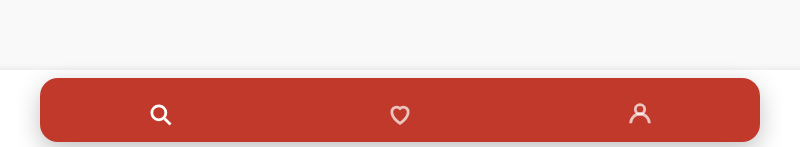
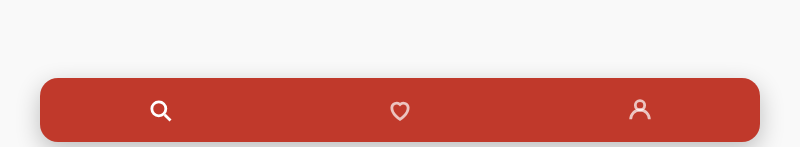
Before and after one commit to mamelishah/spillecafe-project, a plain HTML site: page pages/game-detail.html in a window 1280 px wide. Shown: the part 650-797 px from the top of the page, 240-1040 px from the left. Drawn offline with Linux system fonts and the light colour scheme.

Commit message:
lavet navigationsbaren

```diff
--- a/css/detail.css
+++ b/css/detail.css
@@ -191,31 +191,3 @@ body {
   font-size: 0.95rem;
   color: #444;
 }
-
-.app-nav {
-  position: fixed;
-  bottom: 0;
-  left: 0;
-  width: 100%;
-  background: #fff;
-  box-shadow: 0 -2px 6px rgba(0, 0, 0, 0.06);
-  z-index: 5;
-}
-
-.app-nav__tray {
-  display: flex;
-  justify-content: space-around;
-  align-items: center;
-  padding: 8px 0;
-}
-
-.nav-item {
-  background: none;
-  border: none;
-  font-size: 1.3rem;
-  color: var(--muted);
-}
-
-.nav-item.active {
-  color: var(--brand);
-}
--- a/css/navigationsbar.css
+++ b/css/navigationsbar.css
@@ -172,3 +172,93 @@
   white-space: nowrap;
   border: 0;
 }
+
+/* --- Bundnav: hård reset & låsning af ikon-centrering --- */
+.app-nav,
+.app-nav * {
+  /* Nulstil ting som detail.css kan have sat globalt */
+  box-sizing: border-box;
+}
+
+.app-nav {
+  line-height: 0; /* stop baseline-shift */
+}
+
+.app-nav__tray {
+  display: grid;
+  grid-template-columns: repeat(3, 1fr);
+  align-items: center; /* centrer cellernes indhold vertikalt */
+  justify-items: center; /* og horisontalt */
+  height: calc(var(--nav-height) + env(safe-area-inset-bottom, 0px));
+  padding-bottom: env(safe-area-inset-bottom, 0px);
+}
+
+/* Knapperne */
+.app-nav .nav-item {
+  display: grid; /* mere stabil end flex her */
+  place-items: center; /* 1-liner for center/center */
+  gap: 0;
+  padding: 0;
+  margin: 0;
+  height: 100%;
+  width: 100%;
+  background: transparent;
+  border: 0;
+  color: var(--nav-fg-dim);
+  cursor: pointer;
+  outline: none;
+  line-height: 0; /* vigtig: fjern tekst-baseline */
+}
+
+/* Sørg for at evt. global svg-styling ikke slår igennem */
+.app-nav .nav-item svg {
+  display: block; /* fjern inline-gap */
+  width: 28px !important; /* lås størrelsen */
+  height: 28px !important;
+  min-width: 28px;
+  min-height: 28px;
+  max-width: 28px;
+  max-height: 28px;
+  vertical-align: middle; /* ekstra sikkerhed */
+  stroke: currentColor !important;
+  fill: none !important;
+  stroke-width: 2.4;
+  margin: 0;
+}
+
+/* Hvis nogen globalt har sat padding/margins på <svg> elementer */
+.app-nav .nav-item svg,
+.app-nav .nav-item svg * {
+  padding: 0 !important;
+  margin: 0 !important;
+}
+
+/* Aktiv/hover/fokus bevares */
+.app-nav .nav-item.active {
+  color: var(--nav-active);
+  font-weight: 600;
+}
+@media (hover: hover) {
+  .app-nav .nav-item:hover {
+    color: var(--nav-active);
+  }
+}
+.app-nav .nav-item:focus-visible {
+  box-shadow: inset 0 0 0 2px #ffffff88;
+  border-radius: 14px;
+}
+
+/* Skærmlæser-tekst må ikke påvirke layout */
+.app-nav .sr-only {
+  position: absolute !important;
+  width: 1px;
+  height: 1px;
+  padding: 0;
+  margin: -1px;
+  overflow: hidden;
+  clip: rect(0, 0, 0, 0);
+  white-space: nowrap;
+  border: 0;
+  line-height: 0; /* sikkerhed */
+  font-size: 1px; /* undgå sideeffekter af global font-size */
+}
```
